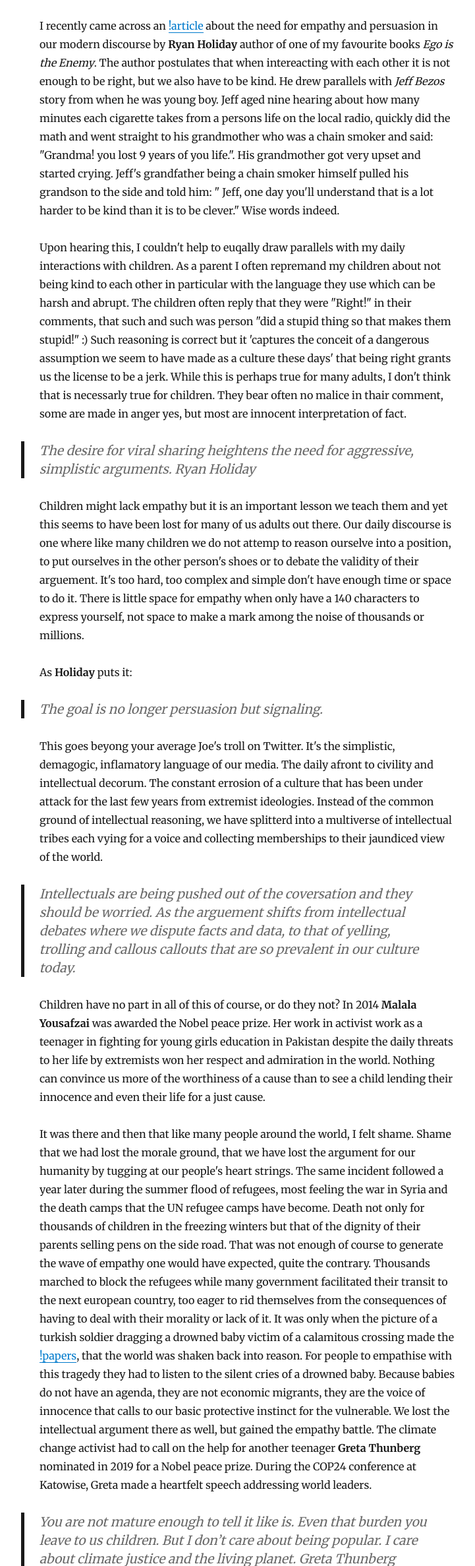
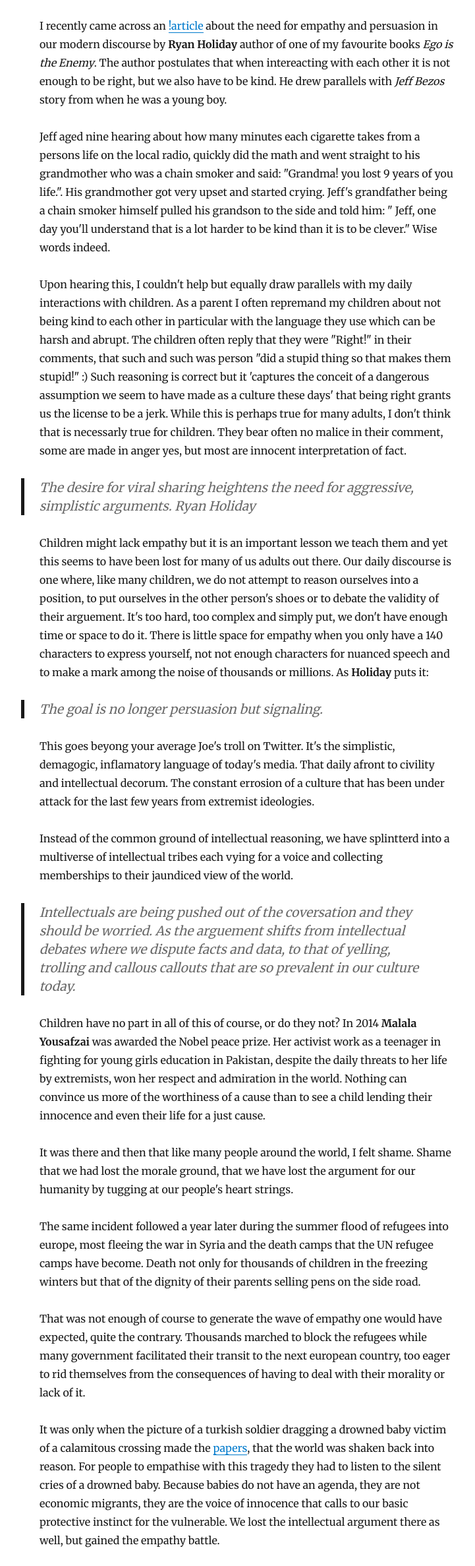
Before and after one commit to mouradk78/starter-blog, a Gatsby site: page /kind-and-right/ in a window 1280 px wide. Shown: the part 198-2572 px from the top of the page at 66% size, without its empty margins (265-986 px from the left). Built offline with nearby package versions, Linux system fonts and the light colour scheme; Gatsby itself is replaced by a stand-in of ours; some packages are replaced by stand-ins of ours.

Commit message:
some corrections

```diff
--- a/content/blog/kind-and-right/index.md
+++ b/content/blog/kind-and-right/index.md
@@ -5,39 +5,44 @@ description: With the power of rightousness comes the responsability of kindness
 ---
 
 I recently came across an [!article](https://medium.com/s/story/its-not-enough-to-be-right-you-also-have-to-be-kind-b8814111fe1) about the need for empathy and persuasion in our modern discourse by **Ryan Holiday** author of one of my favourite books *Ego is the Enemy*.
-The author postulates that when intereacting with each other it is not enough to be right, but we also have to be kind. He drew parallels with *Jeff Bezos* story from when he was young boy. Jeff aged nine hearing about how many minutes each cigarette takes from a persons life on the local radio, quickly did the math and went straight to his grandmother who was a chain smoker and said: "Grandma! you lost 9 years of you life.". His grandmother got very upset and started crying. Jeff's grandfather being a chain smoker himself pulled his grandson to the side and told him: " Jeff, one day you'll understand that is a lot harder to be kind than it is to be clever." Wise words indeed.
+The author postulates that when intereacting with each other it is not enough to be right, but we also have to be kind. He drew parallels with *Jeff Bezos* story from when he was a young boy.
 
-Upon hearing this, I couldn't help to euqally draw parallels with my daily interactions with children. As a parent I often repremand my children about not being kind to each other in particular with the language they use which can be harsh and abrupt. The children often reply that they were "Right!" in their comments, that such and such was person "did a stupid thing so that makes them stupid!" :) Such reasoning is correct but it 'captures the conceit of a dangerous assumption we seem to have made as a culture these days' that being right grants us the license to be a jerk. While this is perhaps true for many adults, I don't think that is necessarly true for children. They bear often no malice in thair comment, some are made in anger yes, but most are innocent interpretation of fact.
+Jeff aged nine hearing about how many minutes each cigarette takes from a persons life on the local radio, quickly did the math and went straight to his grandmother who was a chain smoker and said: "Grandma! you lost 9 years of you life.". His grandmother got very upset and started crying. Jeff's grandfather being a chain smoker himself pulled his grandson to the side and told him: " Jeff, one day you'll understand that is a lot harder to be kind than it is to be clever." Wise words indeed.
+
+Upon hearing this, I couldn't help but equally draw parallels with my daily interactions with children. As a parent I often repremand my children about not being kind to each other in particular with the language they use which can be harsh and abrupt. The children often reply that they were "Right!" in their comments, that such and such was person "did a stupid thing so that makes them stupid!" :) Such reasoning is correct but it 'captures the conceit of a dangerous assumption we seem to have made as a culture these days' that being right grants us the license to be a jerk. While this is perhaps true for many adults, I don't think that is necessarly true for children. They bear often no malice in their comment, some are made in anger yes, but most are innocent interpretation of fact.
 
 > The desire for viral sharing heightens the need for aggressive, simplistic arguments. Ryan Holiday
 
-Children might lack empathy but it is an important lesson we teach them and yet this seems to have been lost for many of us adults out there. Our daily discourse is one where like many children we do not attemp to reason ourselve into a position, to put ourselves in the other person's shoes or to debate the validity of their arguement. It's too hard, too complex and simple don't have enough time or space to do it. There is little space for empathy when only have a 140 characters to express yourself, not space to make a mark among the noise of thousands or millions.
-
-As **Holiday** puts it:
+Children might lack empathy but it is an important lesson we teach them and yet this seems to have been lost for many of us adults out there. Our daily discourse is one where, like many children, we do not attempt to reason ourselves into a position, to put ourselves in the other person's shoes or to debate the validity of their arguement. It's too hard, too complex and simply put, we don't have enough time or space to do it. There is little space for empathy when you only have a 140 characters to express yourself, not not enough characters for nuanced speech and to make a mark among the noise of thousands or millions. As **Holiday** puts it:
 
 > The goal is no longer *persuasion* but *signaling*.
 
-This goes beyong your average Joe's troll on Twitter. It's the simplistic, demagogic, inflamatory language of our media. The daily afront to civility and intellectual decorum. The constant errosion of a culture that has been under attack for the last few years from extremist ideologies.
-Instead of the common ground of intellectual reasoning, we have splitterd into a multiverse of intellectual tribes each vying for a voice and collecting memberships to their jaundiced view of the world.
+This goes beyong your average Joe's troll on Twitter. It's the simplistic, demagogic, inflamatory language of today's media. That daily afront to civility and intellectual decorum. The constant errosion of a culture that has been under attack for the last few years from extremist ideologies.
+
+Instead of the common ground of intellectual reasoning, we have splintterd into a multiverse of intellectual tribes each vying for a voice and collecting memberships to their jaundiced view of the world.
 
 >Intellectuals are being pushed out of the coversation and they should be worried. As the arguement shifts from intellectual debates where we dispute facts and data, to that of yelling, trolling and callous callouts that are so prevalent in our culture today.
 
-Children have no part in all of this of course, or do they not? In 2014 **Malala Yousafzai** was awarded the Nobel peace prize. Her work in activist work as a teenager in fighting for young girls education in Pakistan despite the daily threats to her life by extremists won her respect and admiration in the world. Nothing can convince us more of the worthiness of a cause than to see a child lending their innocence and even their life for a just cause.
+Children have no part in all of this of course, or do they not? In 2014 **Malala Yousafzai** was awarded the Nobel peace prize. Her activist work as a teenager in fighting for young girls education in Pakistan, despite the daily threats to her life by extremists, won her respect and admiration in the world. Nothing can convince us more of the worthiness of a cause than to see a child lending their innocence and even their life for a just cause.
 
 It was there and then that like many people around the world, I felt shame. Shame that we had lost the morale ground, that we have lost the argument for our humanity by tugging at our people's heart strings.
-The same incident followed a year later during the summer flood of refugees, most feeling the war in Syria and the death camps that the UN refugee camps have become. Death not only for thousands of children in the freezing winters but that of the dignity of their parents selling pens on the side road.
+
+The same incident followed a year later during the summer flood of refugees into europe, most fleeing the war in Syria and the death camps that the UN refugee camps have become. Death not only for thousands of children in the freezing winters but that of the dignity of their parents selling pens on the side road.
+
 That was not enough of course to generate the wave of empathy one would have expected, quite the contrary. Thousands marched to block the refugees while many government facilitated their transit to the next european country, too eager to rid themselves from the consequences of having to deal with their morality or lack of it.
-It was only when the picture of a turkish soldier dragging a drowned baby victim of a calamitous crossing made the [!papers](https://www.theguardian.com/world/2015/sep/02/shocking-image-of-drowned-syrian-boy-shows-tragic-plight-of-refugees), that the world was shaken back into reason. For people to empathise with this tragedy they had to listen to the silent cries of a drowned baby. Because babies do not have an agenda, they are not economic migrants, they are the voice of innocence that calls to our basic protective instinct for the vulnerable. We lost the intellectual argument there as well, but gained the empathy battle.
+
+It was only when the picture of a turkish soldier dragging a drowned baby victim of a calamitous crossing made the [papers](https://www.theguardian.com/world/2015/sep/02/shocking-image-of-drowned-syrian-boy-shows-tragic-plight-of-refugees), that the world was shaken back into reason. For people to empathise with this tragedy they had to listen to the silent cries of a drowned baby. Because babies do not have an agenda, they are not economic migrants, they are the voice of innocence that calls to our basic protective instinct for the vulnerable. We lost the intellectual argument there as well, but gained the empathy battle.
+
 The climate change activist had to call on the help for another teenager **Greta Thunberg** nominated in 2019 for a Nobel peace prize. During the COP24 conference at Katowise, Greta made a heartfelt speech addressing world leaders.
 
 > You are not mature enough to tell it like is. Even that burden you leave to us children. But I don’t care about being popular. I care about climate justice and the living planet. Greta Thunberg
 
-A strong statement that still resonates with me. It was not that we were not intelligent or that we were not kind, but rather that we lacked the maturity to be both. Polical correctness has become a liability in our debates, to the point that we have to resort of the blunt and merciless honesty that only children can carry well.
+A strong statement that still resonates with me. It was not that we were not intelligent, or that we were not kind, but rather that we lacked the maturity to be both. Polical correctness had become a liability in our debate, to the point that we had to resort to the blunt and merciless honesty that only children can affront.
 
-The debate is stil raging. Where humility in intellectect must thrawt the blunt and sick burn of superiorior rightousness. The intellectuals are losing the war. as **Holiday** puts it:
+The debate is stil raging. Where humility in intellectect must thrawt the gauche and sick burn of superior rightousness. The intellectuals are losing the war and as **Holiday** puts it:
 
 > We have made almost zero success. Because you cannot reason people out of positions they didn't reason themselves into.
 
-So must we in this age of new reasoning seek new arguments, a new language. Must we tell people what to think, or how they should feel. Is empathy the answer to our churlish discourse, perhaps. For as Holiday concludes in his article:
+So must we in this age of new reasoning seek new arguments, a new language. Must we tell people what to think, or how they should feel. Is empathy the answer to our churlish discourse ... perhaps. For as Holiday concludes in his article:
 
 > If you can't be kind and can empathise than you are not on the team. TEAM HUMANITY!
```
